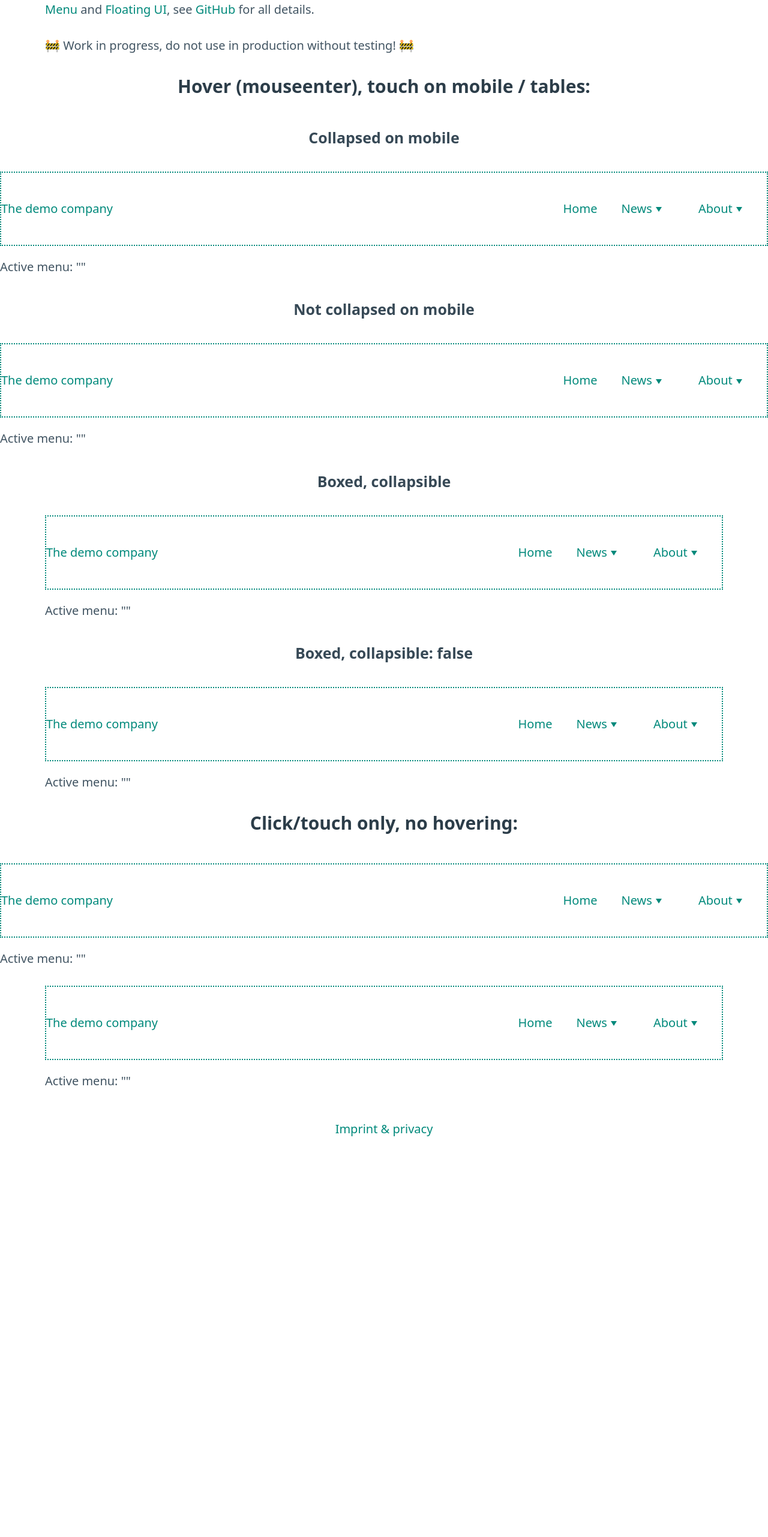
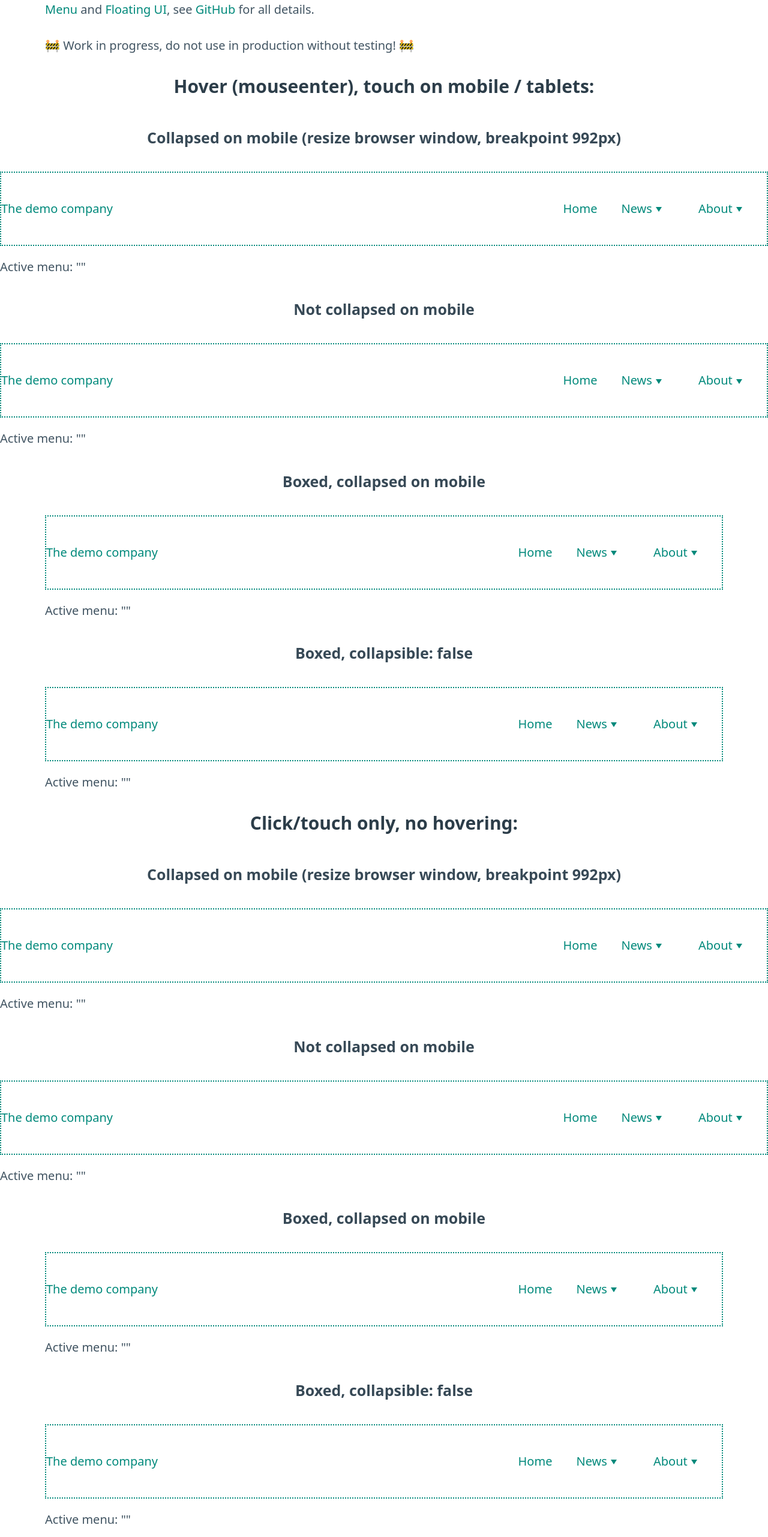
Before and after one commit to mandrasch/svelte-floating-ui-a11y-menu, a SvelteKit app: page / in a window 1280 px wide. Shown: the part 164-2726 px from the top of the page at 60% size. Before the commit the page ends 2061 px from the top, so only its background shows below. Built offline with nearby package versions, Linux system fonts and the light colour scheme.

Commit message:
feat: add more demos, improve docs

```diff
--- a/src/routes/+page.svelte
+++ b/src/routes/+page.svelte
@@ -17,16 +17,16 @@
 </div>
 
 <div class="container" style="margin-top:30px;">
-	<h3>Hover (mouseenter), touch on mobile / tables:</h3>
+	<h3>Hover (mouseenter), touch on mobile / tablets:</h3>
 </div>
 
-<h4>Collapsed on mobile</h4>
+<h4>Collapsed on mobile (resize browser window, breakpoint 992px)</h4>
 <DisclosureNavigation useHoverActions={true} />
 
 <h4>Not collapsed on mobile</h4>
 <DisclosureNavigation isCollapsible={false} useHoverActions={true} />
 
-<h4>Boxed, collapsible</h4>
+<h4>Boxed, collapsed on mobile</h4>
 <div class="container" style="margin-top:30px;">
 	<DisclosureNavigation useHoverActions={true} />
 </div>
@@ -38,10 +38,20 @@
 
 <div class="container" style="margin-top:30px;"><h3>Click/touch only, no hovering:</h3></div>
 
+<h4>Collapsed on mobile (resize browser window, breakpoint 992px)</h4>
 <DisclosureNavigation useHoverActions={false} />
 
+<h4>Not collapsed on mobile</h4>
+<DisclosureNavigation isCollapsible={false} useHoverActions={false} />
+
+<h4>Boxed, collapsed on mobile</h4>
 <div class="container">
 	<DisclosureNavigation useHoverActions={false} />
+</div>
+
+<h4>Boxed, collapsible: false</h4>
+<div class="container">
+	<DisclosureNavigation isCollapsible={false} useHoverActions={false} />
 </div>
 
 <div class="footer">
```
Also changed, not shown: 1 other file (tests, documents, lock files or other folders).
